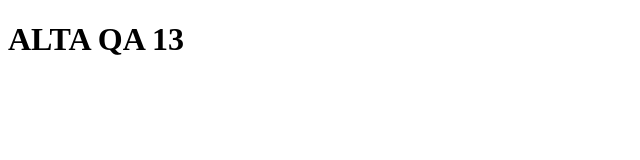
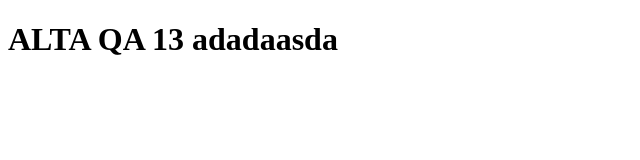
Before and after one commit to almubarok/coba_git, a plain HTML site: page index.html in a window 1280 px wide. Shown: the whole page, without its empty margins (0-640 px from the left). Drawn offline with Linux system fonts and the light colour scheme.

Commit message:
edit html

```diff
--- a/index.html
+++ b/index.html
@@ -6,6 +6,6 @@
     <title>Document</title>
 </head>
 <body>
-    <h1>ALTA QA 13</h1>
+    <h1>ALTA QA 13 adadaasda</h1>
 </body>
 </html>
```
